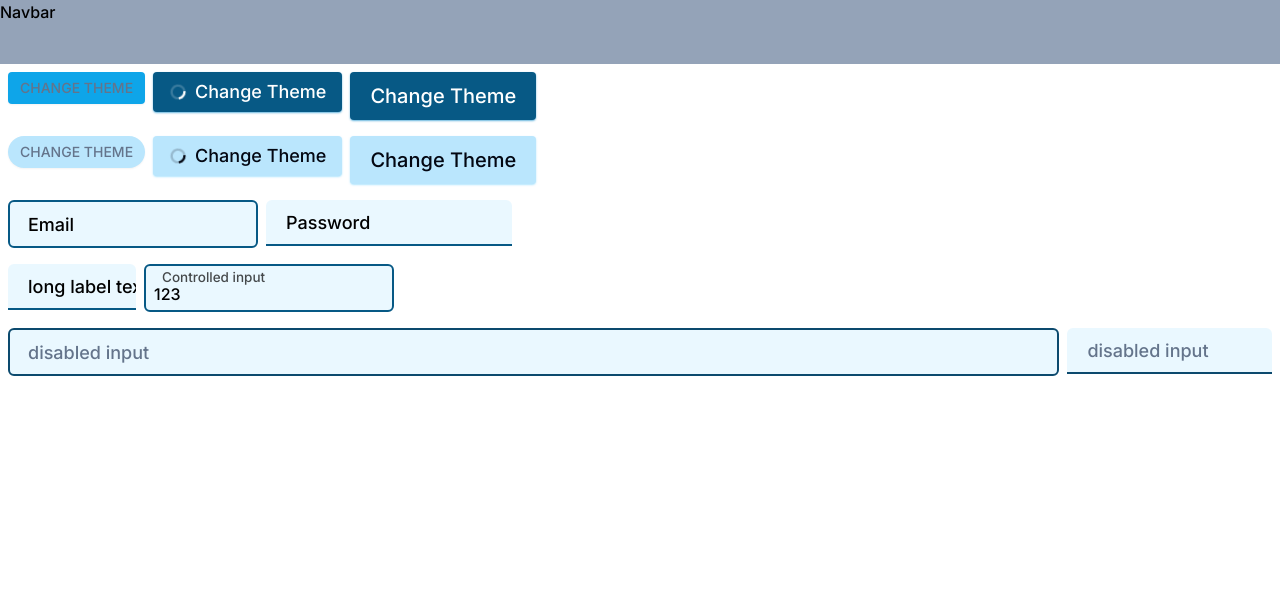
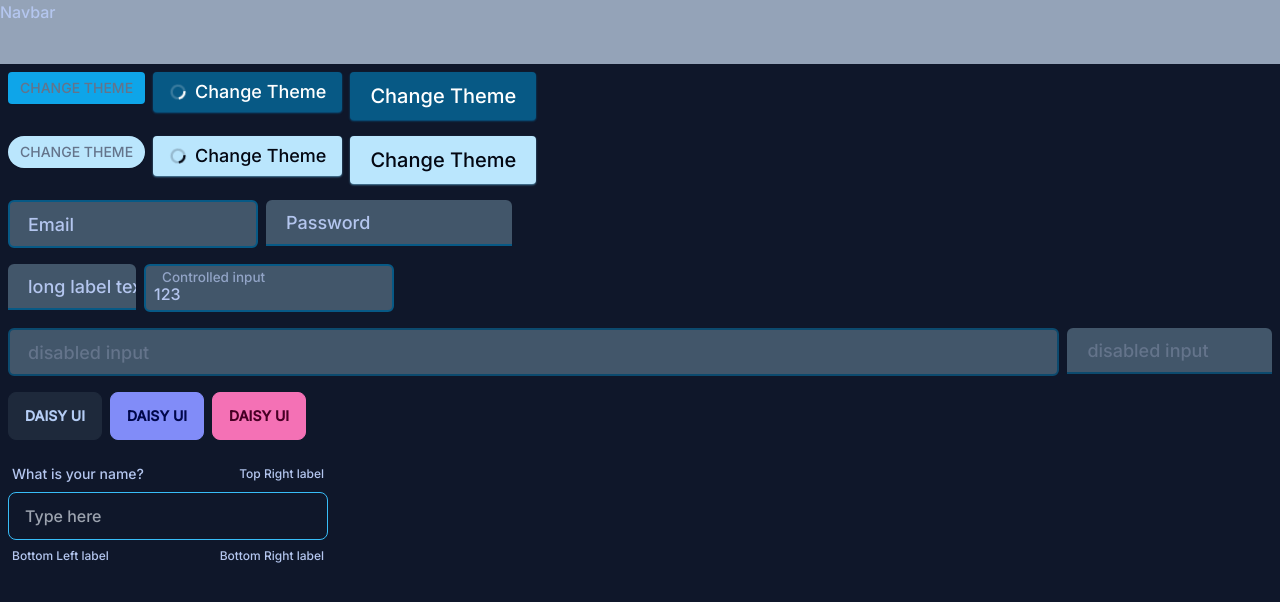
Before and after one commit to bunyaminerdal/berdal-todo-app, a Next.js app: page / in a window 1280 px wide. Shown: the top 602 px of the page. Built offline with nearby package versions, Linux system fonts and the light colour scheme.

Commit message:
:art: DaisyUi

```diff
--- a/package.json
+++ b/package.json
@@ -12,6 +12,7 @@
     "@types/node": "18.15.11",
     "@types/react": "18.0.33",
     "@types/react-dom": "18.0.11",
+    "daisyui": "^2.51.5",
     "eslint": "8.37.0",
     "eslint-config-next": "13.2.4",
     "next": "13.2.4",
--- a/src/Providers/ThemeProvider.tsx
+++ b/src/Providers/ThemeProvider.tsx
@@ -1,11 +1,27 @@
-import React, { PropsWithChildren } from "react";
+import React, { PropsWithChildren, useContext,useState } from "react";
 import { ThemeProvider } from "next-themes";
+import { createContext } from "react";
+
+const themeContext = createContext<{
+  themeMode: string;
+  setThemeMode: React.Dispatch<React.SetStateAction<string>>;
+}>(
+  {} as {
+    themeMode: string;
+    setThemeMode: React.Dispatch<React.SetStateAction<string>>;
+  }
+);
+
+export const useThemeContext = () => useContext(themeContext);
 
 const BeThemeProvider = ({ children }: PropsWithChildren) => {
+  const [themeMode, setThemeMode] = useState("night");
   return (
-    <>
-      <ThemeProvider attribute="class">{children}</ThemeProvider>
-    </>
+    <themeContext.Provider value={{themeMode,setThemeMode}}>
+      <div data-theme={`${themeMode}`}>
+        <ThemeProvider attribute="class">{children}</ThemeProvider>
+      </div>
+    </themeContext.Provider>
   );
 };
 
--- a/src/pages/components/styled/button/index.tsx
+++ b/src/pages/components/styled/button/index.tsx
@@ -36,13 +36,13 @@
   let variantClass;
   switch (variant) {
     case "filled":
-      variantClass = `btn-primary`;
+      variantClass = `be-btn-primary`;
       break;
     case "flat":
-      variantClass = `btn-primary-flat`;
+      variantClass = `be-btn-primary-flat`;
       break;
     default:
-      variantClass = `btn-primary`;
+      variantClass = `be-btn-primary`;
       break;
   }
   return (
--- a/src/pages/index.tsx
+++ b/src/pages/index.tsx
@@ -2,9 +2,11 @@
 
 import { useChangeTheme } from "@/hooks/useChangeTheme";
 import Input from "./components/styled/input";
+import { useThemeContext } from '@/Providers/ThemeProvider';
 
 export default function Home() {
   const { changeTheme } = useChangeTheme();
+  const { setThemeMode } = useThemeContext();
   return (
     <div className="flex flex-col">
       <div className="flex">
@@ -21,7 +23,13 @@
         >
           Change Theme
         </StyledButton>
-        <StyledButton size="medium" loading onClick={changeTheme}>
+        <StyledButton
+          size="medium"
+          loading
+          onClick={() =>
+            setThemeMode((prev) => (prev === "night" ? "winter" : "night"))
+          }
+        >
           Change Theme
         </StyledButton>
         <StyledButton size="large" onClick={changeTheme}>
@@ -72,6 +80,28 @@
         />
         <Input label="disabled input" variant="flat" disabled />
       </div>
+      <div className="flex gap-2 p-2">
+        <button className="btn"> Daisy Ui</button>
+        <button className="btn-secondary btn"> Daisy Ui</button>
+        <button className="btn-accent btn"> Daisy Ui</button>
+      </div>
+      <div className="flex gap-2 p-2">
+        <div className="form-control w-full max-w-xs">
+          <label className="label">
+            <span className="label-text">What is your name?</span>
+            <span className="label-text-alt">Top Right label</span>
+          </label>
+          <input
+            type="mail"
+            placeholder="Type here"
+            className="input-bordered input-primary input w-full max-w-xs"
+          />
+          <label className="label">
+            <span className="label-text-alt">Bottom Left label</span>
+            <span className="label-text-alt">Bottom Right label</span>
+          </label>
+        </div>
+      </div>
     </div>
   );
 }
--- a/src/styles/globals.css
+++ b/src/styles/globals.css
@@ -2,8 +2,12 @@
 @tailwind components;
 @tailwind utilities;
 
+html,body,main{
+  height: 100vh;
+}
+
 @layer components {
-  .btn-primary {
+  .be-btn-primary {
     @apply  rounded bg-primary-800
           font-medium leading-normal text-white shadow-sm
            shadow-primary-600/60 transition duration-150 ease-in-out
@@ -17,7 +21,7 @@
            disabled:animate-none
            disabled:cursor-not-allowed
   }
-  .btn-primary-flat{
+  .be-btn-primary-flat{
     @apply rounded
           font-medium leading-normal text-gray-950 shadow-sm
           transition duration-150 ease-linear
--- a/tailwind.config.js
+++ b/tailwind.config.js
@@ -44,5 +44,8 @@
       }
     },
   },
-  plugins: [],
+  plugins: [require("daisyui")],
+  daisyui: {
+    themes: ["night","winter"],
+  },
 }
```
Also changed, not shown: 1 other file (tests, documents, lock files or other folders).
